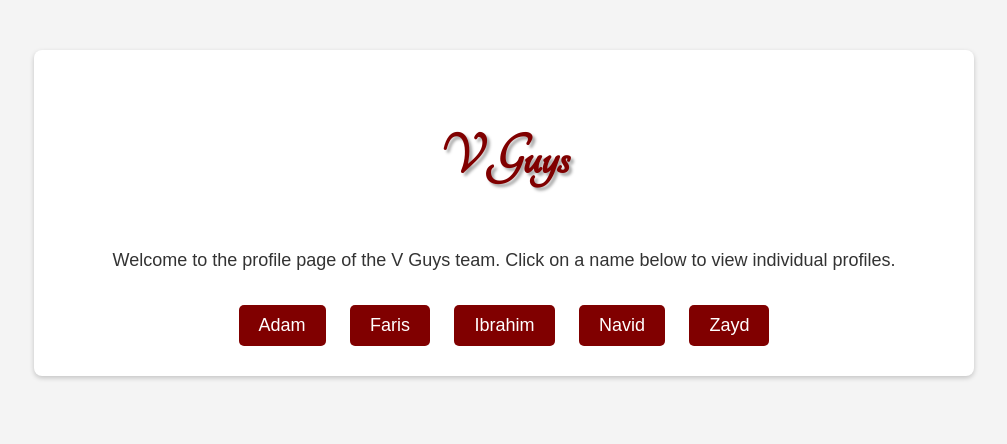
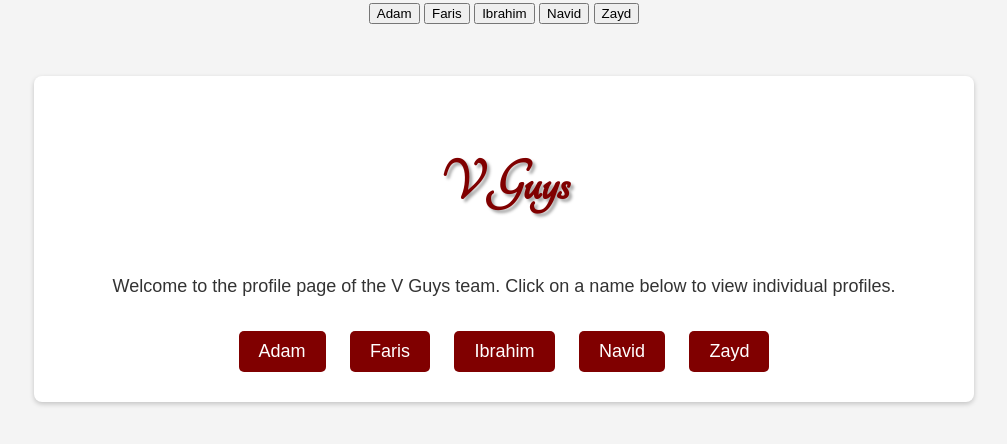
Before and after one commit to Faris-AlSafi/Assignment-Portfolio, a website: page assignments/assignment-2-VGuys-Resumes/index.html in a window 1280 px wide. Shown: the whole page, without its empty margins (136-1143 px from the left). Drawn offline with Linux system fonts and the light colour scheme; files that its build step writes are made by us from their sources.

Commit message:
Moved main index.html for VGuys-Resumes to correct location

```diff
--- a/assignments/assignment-2-VGuys-Resumes/static/index.html
+++ b/assignments/assignment-2-VGuys-Resumes/index.html
@@ -1,3 +1,8 @@
+<button onclick="location.href='static/adam/index.html'">Adam</button>
+<button onclick="location.href='static/faris/index.html'">Faris</button>
+<button onclick="location.href='static/ibrahim/index.html'">Ibrahim</button>
+<button onclick="location.href='static/navid/index.html'">Navid</button>
+<button onclick="location.href='static/zayd/index.html'">Zayd</button>
 <!DOCTYPE html>
 <html lang="en">
 <head>
```
